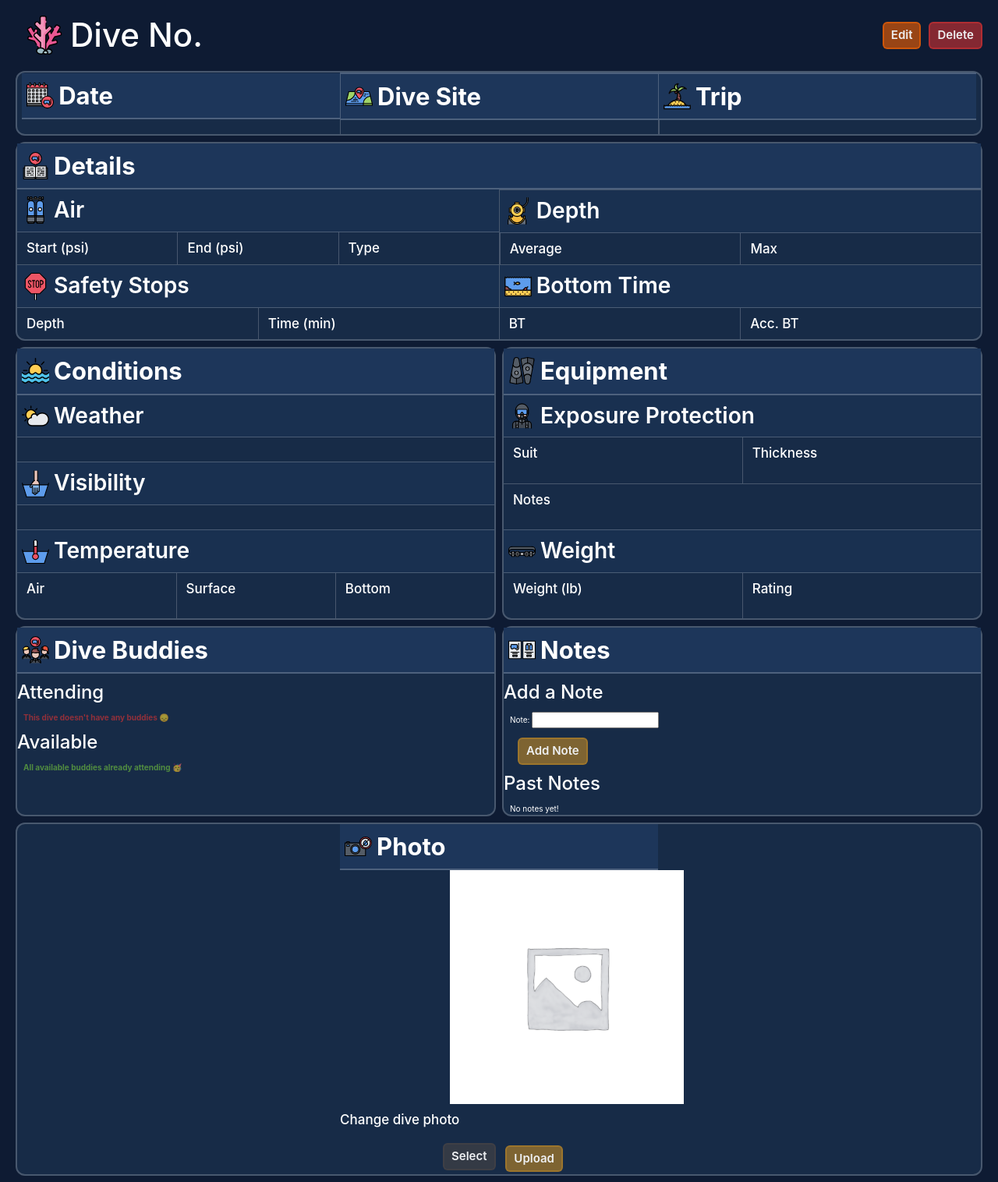
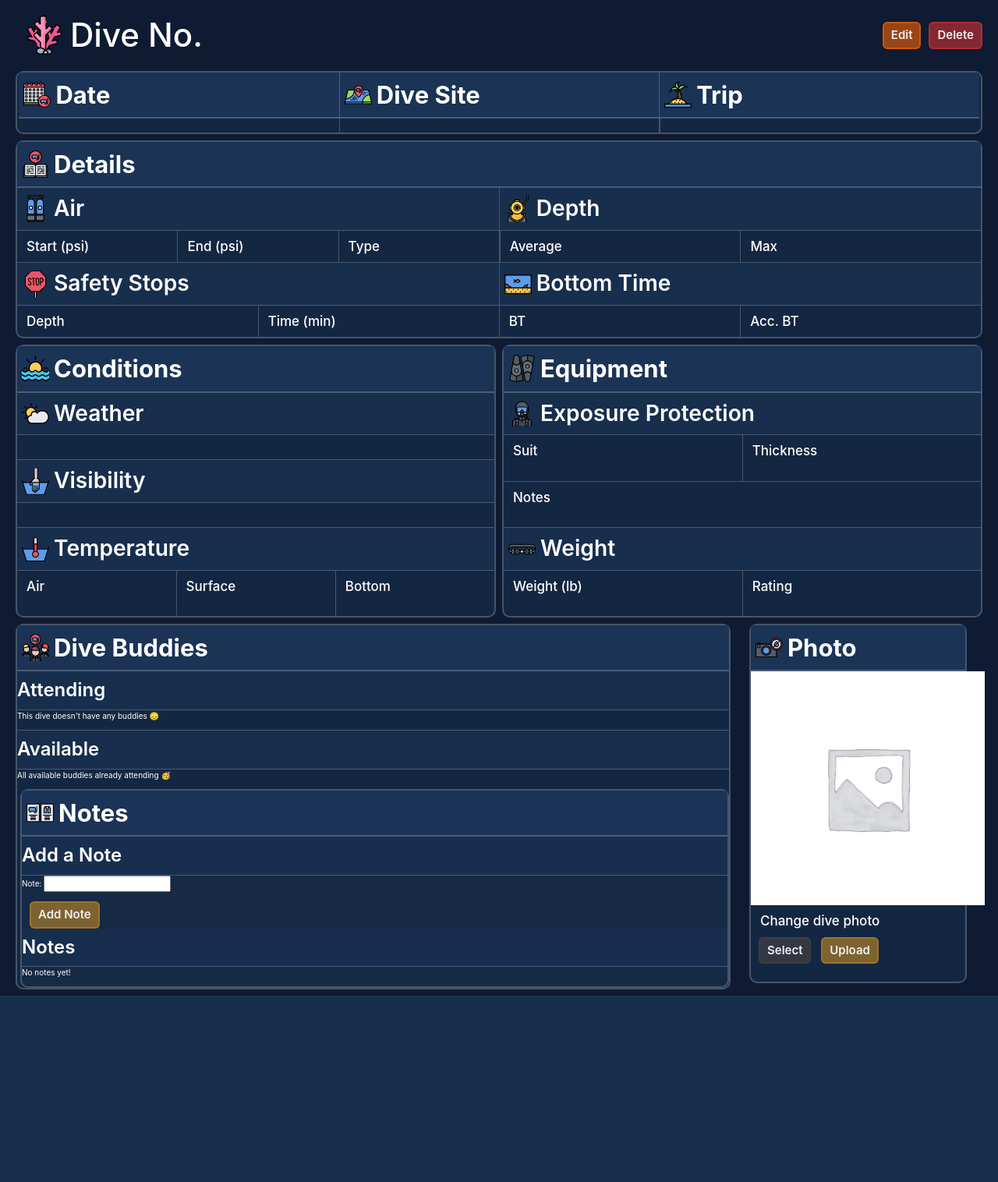
Before and after one commit to jwcrosby/neptune, a Django app: template main_app/templates/dives/detail.html in a window 1280 px wide. Shown: the part 51-1567 px from the top of the page at 78% size. After the commit the page ends 1328 px from the top, so only its background shows below. Run offline with Django 3.2, Linux system fonts and the light colour scheme; the template is opened without the code that fills it: values that come from a table or form of the project are taken from there, others are empty; some libraries are stand-ins or nearby versions.

Commit message:
dive details update

```diff
--- a/main_app/static/css/dive-detail.css
+++ b/main_app/static/css/dive-detail.css
@@ -68,18 +63,16 @@
 .questions {
   margin: 3px 8px 5px;
   border: 2px solid rgba(255, 255, 255, 0.212);
-  border-radius: 12px;
-  background-color: rgb(23, 43, 71);
-
+  border-radius: 10px;
+  background-color: rgba(23, 43, 71, 0.801);
 }
 
 .questions-main {
   width: 100%;
 }
 
-
 .sub-header-main {
-  background-color: rgb(29, 54, 90);
+  background-color: rgba(29, 54, 90, 0.801);
   border-bottom: 2px solid rgba(255, 255, 255, 0.212);
   width: 100%;
 }
@@ -91,11 +84,10 @@
 }
 
 .sub-header {
-  background-color: rgb(25, 48, 80);
+  background-color: rgba(25, 48, 80, 0.801);
   border-bottom: 1px solid rgba(255, 255, 255, 0.212);
   width: 100%;
 }
-
 
 .sub-header > h3 {
   font-size: clamp(2.3rem, 2.2vw, 3rem);
@@ -137,6 +129,7 @@ h4 {
 .btn {
   align-self: flex-end;
   margin-left: 10px;
+  margin-bottom: 0;
 }
 
 .soft-border-left {
@@ -165,7 +275,8 @@ h4 {
   }
 
   .question-main,
-  .question-details {
+  .question-details,
+  .question-photo {
     display: flex;
     flex-direction: row;
     flex-wrap: wrap;
@@ -197,7 +308,7 @@ h4 {
   .question-main > .field-wrapper {
     display: flex;
     flex-direction: column;
-    width: 33%;
+    width: 33.2%;
   }
 
   .question-details-filler,
@@ -249,10 +362,17 @@ h4 {
     width: 100%;
   }
 
+  .soft-border-top {
+    border-top: none;
+  }
+
+  .hard-border-top {
+    border-top: none;
+  }
+
   .soft-border-top-expand {
     border-top: 1px solid rgba(255, 255, 255, 0.212);
   }
-
 }
 
 @media only screen and (min-width: 768px) {
@@ -285,184 +404,9 @@ h4 {
     height: 40px;
     margin-right: 8px;
   }
+
 }
 
-
-.buddy-content > img {
-  height: 40px;
-}
-
-
-
-
-
-
-
-
-
-
-
-
-
-
-
-
-
-.dive-details {
-  width: 98%;
-}
-
-.notes-buddy-container {
-  display: flex;
-  flex-direction: column;
-  padding-bottom: 20px;
-  align-items: center;
-}
-
-.subsection-title {
-  display: flex;
-  align-items: center;
-  margin-bottom: 12px;
-}
-
-.subsection-content {
-  margin: 0 8px;
-}
-
-.buddy-container {
-  display: flex;
-  align-items: center;
-  flex-wrap: wrap;
-}
-
-.color-block {
-  opacity: 0.8;
-  height: 25px;
-  width: 25px;
-  margin-right: 10px;
-}
-
-.unfed,
-.fed,
-.no-buddies,
-.all-buddies {
-  margin: 0;
-  font-weight: bold;
-}
-
-.unfed,
-.no-buddies {
-  color: var(--danger);
-}
-
-.fed,
-.all-buddies {
-  color: var(--submit);
-}
-
-.dive-details h1 {
-  font-size: var(--font-xxl);
-  margin: 15px 0 3px;
-}
-
-.dive-details h2 {
-  font-size: var(--font-xl);
-  margin: 0 0 10px;
-  margin-top: 0;
-  margin-bottom: 10px;
-}
-
-.dive-details h3 {
-  margin: 20px 0 10px;
-  font-size: var(--font-l);
-}
-
-.dive-details p {
-  font-size: var(--font-reg);
-  margin: 5px 0;
-}
-
-.notes-buddy-container > section {
-  width: 80%;
-  min-width: 360px;
-  border: var(--borders);
-  border-radius: var(--card-border-radius);
-  padding: 10px;
-  box-shadow: var(--card-box-shadow);
-  display: flex;
-  flex-direction: column;
-  justify-content: center;
-  margin-bottom: 20px;
-}
-
-.subsection-title img {
-  height: 42px;
-  margin-right: 8px;
-}
-
-.notes h2,
-.buddies h2 {
-  font-size: 3.2rem;
-  margin: 0;
-}
-
-.notes h3,
-.buddies h3 {
-  font-size: var(--font-xl);
-  margin: 10px 0;
-}
-
-.notes table {
-  width: calc(100% - 16px);
-  text-align: left;
-  border-collapse: collapse;
-  margin: 0 8px;
-}
-
-.notes td {
-  padding: 8px 5px;
-  font-size: var(--font-reg);
-}
-
-.notes th {
-  font-size: var(--font-l);
-  padding: 5px 5px 0;
-  border-bottom: rgb(36, 116, 248) solid 2px;
-}
-
-.notes tr:nth-child(even) {
-  background-color: #f3f3fd;
-}
-
-.buddy-container p {
-  margin: 12px 0;
-}
-
-.buddy-container a {
-  text-decoration: none;
-  color: #111;
-}
-
-.buddy-container .btn {
-  padding: 3px 10px;
-  margin-right: 10px;
-}
-
-
-.usr-img {
-  width: 100%;
-}
-
-#file-input {
-  overflow: hidden;
-  position: absolute;
-  width: 0.1px;
-  height: 0.1px;
-}
-
-#file-name {
-  margin-bottom: 10px;
-}
 
 @media only screen and (min-width: 768px) {
   .dive-img {
--- a/main_app/templates/dives/detail.html
+++ b/main_app/templates/dives/detail.html
@@ -115,7 +115,7 @@
         </div>
 
         <div class="question-details-ss-bt-container">
-          <div class="question-details-sub soft-border-top">
+          <div class="question-details-sub soft-border-top soft-border-top-expand">
             <div class="sub-header">
               <img src="{% static 'images/stop.svg' %}" alt="helmet" />
               <h3>Safety Stops</h3>
@@ -134,7 +134,7 @@
             </div>
           </div>
 
-          <div class="question-details-sub soft-border-left soft-border-top">
+          <div class="question-details-sub soft-border-left soft-border-top soft-border-top-expand">
             <div class="sub-header">
               <img src="{% static 'images/sea-life.svg' %}" alt="helmet" />
               <h3>Bottom Time</h3>
@@ -172,7 +172,7 @@
             <h4>{{ dive.weather }}</h4>
           </div>
 
-          <div class="sub-header soft-border-top">
+          <div class="sub-header soft-border-top soft-border-top-expand">
             <img src="{% static 'images/handwash.svg' %}" alt="a diving log" />
             <h3>Visibility</h3>
           </div>
@@ -180,7 +180,7 @@
             <h4>{{ dive.visibility }}</h4>
           </div>
 
-          <div class="sub-header soft-border-top">
+          <div class="sub-header soft-border-top soft-border-top-expand">
             <img
               src="{% static 'images/laundry.svg' %}"
               alt="thermometer in water"
@@ -230,7 +230,7 @@
             <h4>{{ dive.suit_notes }}</h4>
           </div>
 
-          <div class="sub-header soft-border-top">
+          <div class="sub-header soft-border-top soft-border-top-expand">
             <img
               src="{% static 'images/005-weights.svg' %}"
               alt="dive weights"
@@ -264,13 +264,27 @@
     </div>
 
     <section class="buddies">
+      <div class="sub-header">
         <h3>Attending</h3>
+      </div>
       <div class="subsection-content">
         {% if dive.buddies.count %}
           {% for buddy in dive.buddies.all %}
           <div class="buddy-container">
             <div class="color-block"></div>
               <a href="{% url 'buddies_detail' buddy.id %}">
+                <div class="buddy-content">
+                {% if buddy.icon %}
+                  {% if buddy.icon == "A" %}
+                  <img src="{% static 'images/014-diver.svg' %}" alt="brunette diver" />
+                  {% elif buddy.icon == "B" %}
+                  <img src="{% static 'images/015-diver.svg' %}" alt="blonde diver" />
+                  {% else %}
+                  <img src="{% static 'images/016-diver.svg' %}" alt="mysterious diver" />
+                  {% endif %}
+                {% endif %}
+                </div>
+                <h3>{{ buddy.name }}</h3>
               </a>
             </div>
           {% endfor %}
@@ -278,7 +292,9 @@
           <p class="no-buddies">This dive doesn't have any buddies 😞</p>
         {% endif %}
       </div>
+      <div class="sub-header soft-border-top soft-border-top-expand">
         <h3>Available</h3>
+      </div>
       <div class="subsection-content">
         {% if buddies_not_currently_attending.count %}
           {% for buddy in buddies_not_currently_attending.all %}
@@ -295,9 +311,10 @@
                   <img src="{% static 'images/016-diver.svg' %}" alt="mysterious diver" />
                   {% endif %}
                 {% endif %}
+                </div>
                 <h3>{{ buddy.name }}</h3>
+              </a>
             </div>
-                  </a>
             <form
               action="{% url 'associate_buddy_with_dive' dive.id buddy.id %}"
               method="post"
@@ -315,7 +332,7 @@
       </div>
     </section>
   </div>
-      </div>
+
 
       <div class="questions question-equipment">
         <div class="question-equipment-filler">
@@ -328,7 +345,9 @@
           </div>
 
           <section class="notes">
+            <div class="sub-header">
               <h3>Add a Note</h3>
+            </div>
             <form
               action="{% url 'add_note' dive.id %}"
               method="post"
@@ -337,7 +356,9 @@
               {% csrf_token %} {{ note_form.as_p }}
               <button type="submit" class="btn submit">Add Note</button>
             </form>
-            <h3>Past Notes</h3>
+            <div class="sub-header">
+              <h3>Notes</h3>
+            </div>
             {% if dive.note_set.all.count %}
             <table>
               <thead>
@@ -361,7 +382,7 @@
       </div>
     </div>
 
-    <div class="questions question-main">
+    <div class="questions question-photo">
       <div class="field-wrapper">
         <div class="sub-header-main">
           <img src="{% static 'images/009-camera.svg' %}" alt="a diving log" />
```
Also changed, not shown: other parts of main_app/static/css/dive-detail.css (+121 -8 lines). Lines whose indentation alone changed are shown as unchanged.
